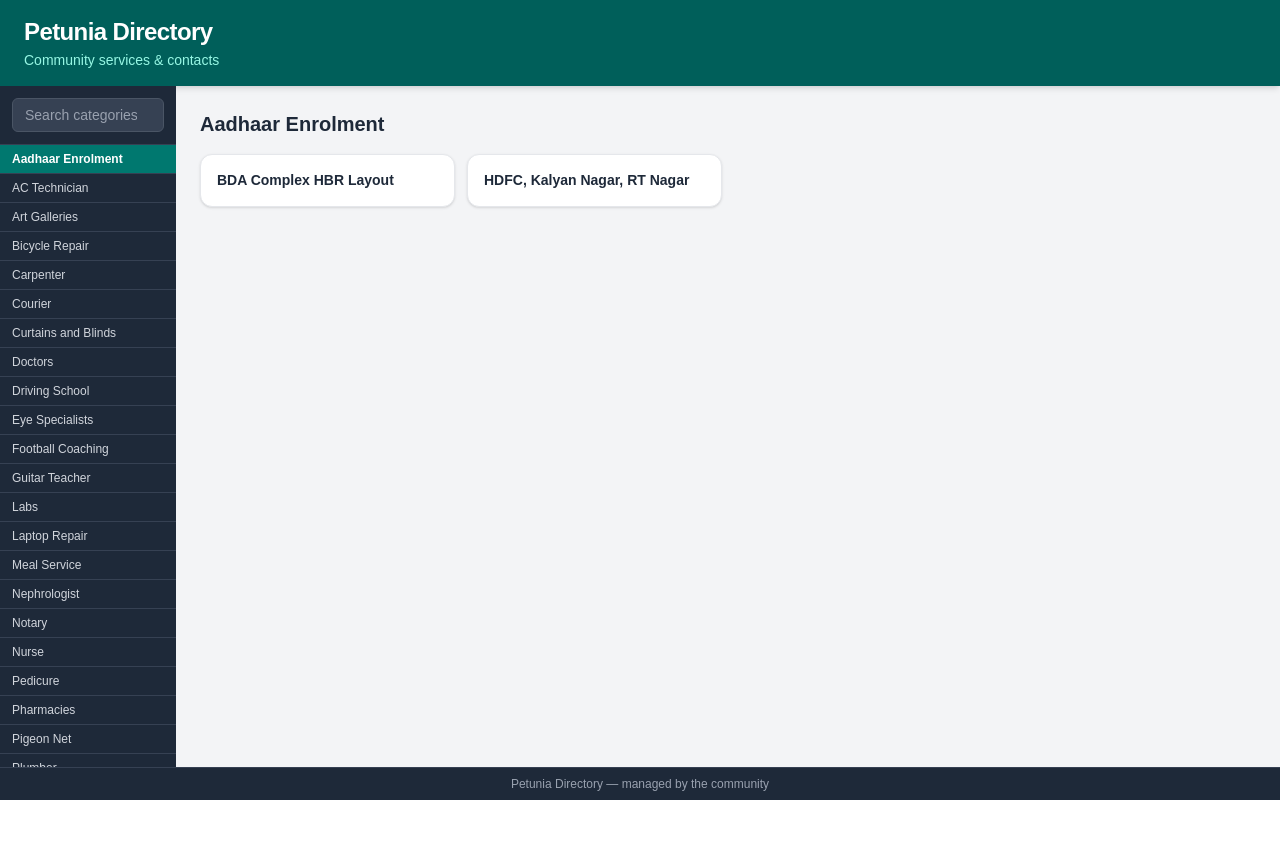
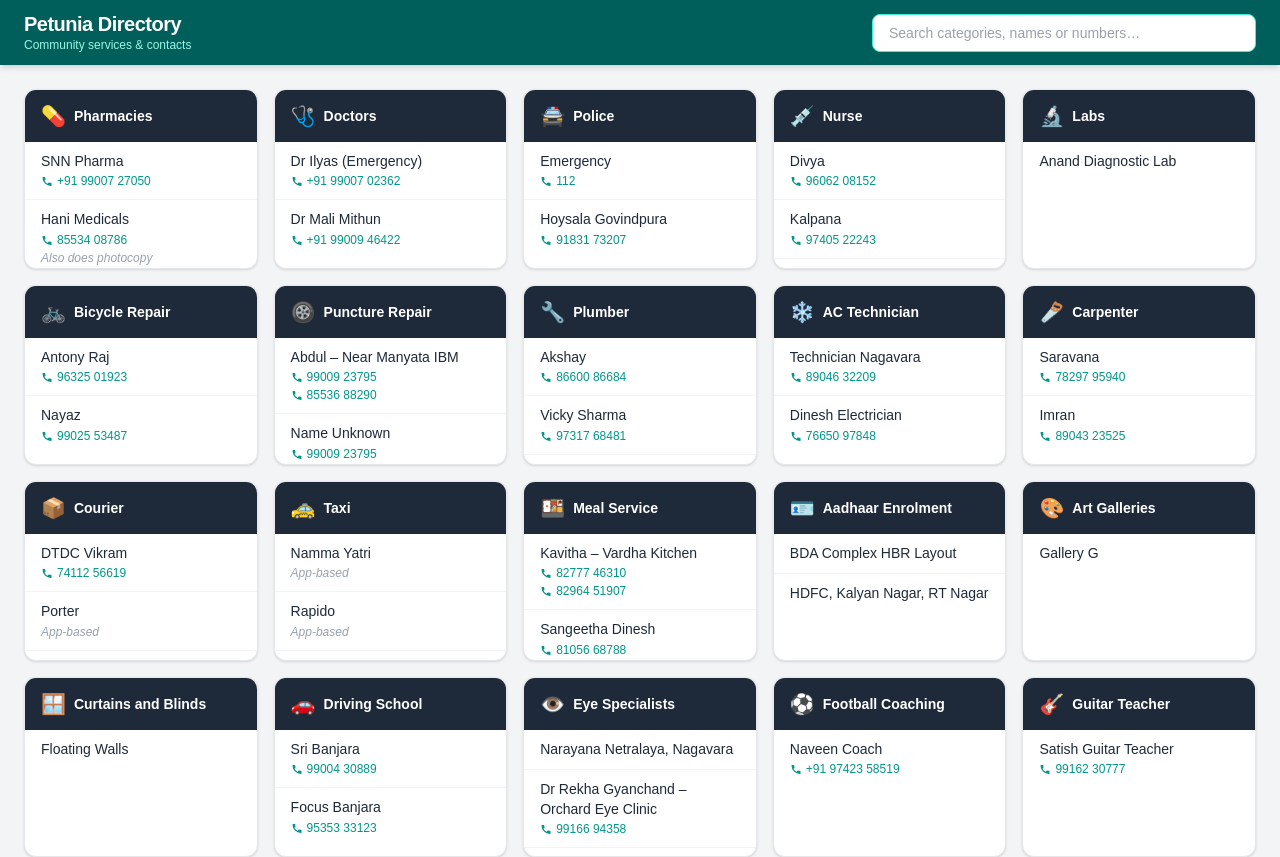
Before and after one commit to nanzwilly/petunia-directory, a Next.js app: page / in a window 1280 px wide. Shown: the top 857 px of the page. Before the commit the page ends 800 px from the top, so only its background shows below. Built offline with nearby package versions, Linux system fonts and the light colour scheme.

Commit message:
Promote card layout to homepage
Co-Authored-By: Claude Opus 4.6 <noreply@anthropic.com>

```diff
--- a/app/page.tsx
+++ b/app/page.tsx
@@ -1,6 +1,6 @@
 "use client";
 
-import { useState } from "react";
+import { useState, useMemo } from "react";
 import directory from "@/data/directory.json";
 
 type Entry = {
@@ -15,6 +15,62 @@ type Category = {
   entries: Entry[];
 };
 
+// Priority categories appear first
+const PRIORITY = [
+  "Pharmacies",
+  "Doctors",
+  "Police",
+  "Nurse",
+  "Labs",
+  "Bicycle Repair",
+  "Puncture Repair",
+  "Plumber",
+  "AC Technician",
+  "Carpenter",
+  "Electrician",
+  "Courier",
+  "Taxi",
+  "Meal Service",
+];
+
+function categoryIcon(category: string): string {
+  const icons: Record<string, string> = {
+    "Aadhaar Enrolment": "🪪",
+    "AC Technician": "❄️",
+    "Art Galleries": "🎨",
+    "Bicycle Repair": "🚲",
+    "Carpenter": "🪚",
+    "Courier": "📦",
+    "Curtains and Blinds": "🪟",
+    "Doctors": "🩺",
+    "Driving School": "🚗",
+    "Eye Specialists": "👁️",
+    "Football Coaching": "⚽",
+    "Guitar Teacher": "🎸",
+    "Labs": "🔬",
+    "Laptop Repair": "💻",
+    "Meal Service": "🍱",
+    "Nephrologist": "🏥",
+    "Notary": "📜",
+    "Nurse": "💉",
+    "Pedicure": "🦶",
+    "Pharmacies": "💊",
+    "Pigeon Net": "🕊️",
+    "Plumber": "🔧",
+    "Police": "🚔",
+    "Photocopy": "🖨️",
+    "Pulmonologist": "🫁",
+    "Puncture Repair": "🛞",
+    "RTO Agent": "📋",
+    "Stationery": "✏️",
+    "Swimming Coach": "🏊",
+    "Taxi": "🚕",
+    "Travel Agency": "✈️",
+    "TV Repair": "📺",
+  };
+  return icons[category] ?? "📌";
+}
+
 function formatPhone(raw: string): string {
   const cleaned = raw.replace(/\s+/g, "");
   if (cleaned.startsWith("+")) return cleaned;
@@ -25,9 +81,9 @@ function PhoneLink({ phone }: { phone: string }) {
   return (
     <a
       href={`tel:${formatPhone(phone)}`}
-      className="inline-flex items-center gap-1 text-teal-700 font-medium hover:underline text-sm"
+      className="inline-flex items-center gap-1 text-teal-600 font-medium hover:underline text-xs"
     >
-      <svg xmlns="http://www.w3.org/2000/svg" className="w-3.5 h-3.5" viewBox="0 0 24 24" fill="currentColor">
+      <svg xmlns="http://www.w3.org/2000/svg" className="w-3 h-3" viewBox="0 0 24 24" fill="currentColor">
         <path d="M6.62 10.79a15.05 15.05 0 006.59 6.59l2.2-2.2a1 1 0 011.01-.24 11.47 11.47 0 003.58.57 1 1 0 011 1V21a1 1 0 01-1 1A17 17 0 013 5a1 1 0 011-1h3.5a1 1 0 011 1 11.47 11.47 0 00.57 3.58 1 1 0 01-.25 1.01l-2.2 2.2z" />
       </svg>
       {phone}
@@ -35,80 +91,89 @@ function PhoneLink({ phone }: { phone: string }) {
   );
 }
 
+function CategoryCard({ category, entries }: { category: string; entries: Entry[] }) {
+  return (
+    <div className="bg-white rounded-xl border border-gray-200 shadow-sm overflow-hidden flex flex-col" style={{ height: "180px" }}>
+      {/* Card header */}
+      <div className="bg-gray-800 px-4 py-3 flex items-center gap-2 flex-shrink-0">
+        <span className="text-xl">{categoryIcon(category)}</span>
+        <h2 className="text-white font-semibold text-sm">{category}</h2>
+      </div>
+      {/* Entries — scrollable */}
+      <div className="divide-y divide-gray-100 overflow-y-auto flex-1">
+        {entries.map((entry, i) => (
+          <div key={i} className="px-4 py-2.5 flex flex-col gap-0.5">
+            <p className="text-gray-800 text-sm font-medium leading-snug">{entry.name}</p>
+            {entry.phone && <PhoneLink phone={entry.phone} />}
+            {entry.phone2 && <PhoneLink phone={entry.phone2} />}
+            {entry.note && <p className="text-xs text-gray-400 italic">{entry.note}</p>}
+          </div>
+        ))}
+      </div>
+    </div>
+  );
+}
+
 export default function Home() {
-  const [selected, setSelected] = useState<Category>(directory[0] as Category);
   const [search, setSearch] = useState("");
 
-  const filtered = directory.filter((c) =>
-    c.category.toLowerCase().includes(search.toLowerCase())
-  );
+  const sorted = useMemo(() => {
+    const data = directory as Category[];
+    const priority = PRIORITY.map((p) => data.find((c) => c.category === p)).filter(Boolean) as Category[];
+    const rest = data.filter((c) => !PRIORITY.includes(c.category));
+    return [...priority, ...rest];
+  }, []);
+
+  const filtered = useMemo(() => {
+    if (!search.trim()) return sorted;
+    const q = search.toLowerCase();
+    return sorted.filter(
+      (c) =>
+        c.category.toLowerCase().includes(q) ||
+        c.entries.some(
+          (e) =>
+            e.name.toLowerCase().includes(q) ||
+            e.phone?.includes(q) ||
+            e.phone2?.includes(q)
+        )
+    );
+  }, [search, sorted]);
 
   return (
-    <div className="flex flex-col h-screen bg-gray-100">
-      {/* Header */}
-      <header className="bg-teal-800 text-white px-6 py-4 shadow-md flex-shrink-0">
-        <h1 className="text-2xl font-bold tracking-tight">Petunia Directory</h1>
-        <p className="text-teal-200 text-sm mt-0.5">Community services &amp; contacts</p>
+    <div className="flex flex-col min-h-screen bg-gray-100">
+      {/* Header with search */}
+      <header className="bg-teal-800 text-white px-6 py-3 shadow-md flex items-center justify-between gap-4">
+        <div>
+          <h1 className="text-xl font-bold tracking-tight leading-tight">Petunia Directory</h1>
+          <p className="text-teal-200 text-xs">Community services &amp; contacts</p>
+        </div>
+        <input
+          type="search"
+          placeholder="Search categories, names or numbers…"
+          value={search}
+          onChange={(e) => setSearch(e.target.value)}
+          className="w-full max-w-sm text-sm px-4 py-2 rounded-lg bg-white border border-teal-300 text-gray-800 placeholder-gray-400 focus:outline-none focus:ring-2 focus:ring-teal-400"
+        />
       </header>
 
-      <div className="flex flex-1 overflow-hidden">
-        {/* Sidebar */}
-        <aside className="w-44 bg-gray-800 flex flex-col flex-shrink-0">
-          <div className="p-3 border-b border-gray-700">
-            <input
-              type="search"
-              placeholder="Search categories…"
-              value={search}
-              onChange={(e) => setSearch(e.target.value)}
-              className="w-full text-sm px-3 py-1.5 rounded-md bg-gray-700 border border-gray-600 text-gray-100 placeholder-gray-400 focus:outline-none focus:ring-2 focus:ring-teal-500"
-            />
-          </div>
-          <nav className="overflow-y-auto flex-1">
+      {/* Cards grid */}
+      <main className="flex-1 p-6">
+        {filtered.length === 0 ? (
+          <p className="text-gray-400 text-center mt-20 text-sm">No results found</p>
+        ) : (
+          <div className="grid gap-4 grid-cols-1 sm:grid-cols-2 md:grid-cols-3 lg:grid-cols-4 xl:grid-cols-5">
             {filtered.map((cat) => (
-              <button
+              <CategoryCard
                 key={cat.category}
-                onClick={() => {
-                  setSelected(cat as Category);
-                  setSearch("");
-                }}
-                className={`w-full text-left px-3 py-1.5 text-xs border-b border-gray-700 transition-colors ${
-                  selected.category === cat.category
-                    ? "bg-teal-700 text-white font-semibold"
-                    : "text-gray-300 hover:bg-gray-700"
-                }`}
-              >
-                {cat.category}
-              </button>
-            ))}
-            {filtered.length === 0 && (
-              <p className="text-gray-500 text-sm px-4 py-6 text-center">No categories found</p>
-            )}
-          </nav>
-        </aside>
-
-        {/* Main content */}
-        <main className="flex-1 overflow-y-auto p-6">
-          <h2 className="text-xl font-bold text-gray-800 mb-4">{selected.category}</h2>
-          <div className="grid gap-3 sm:grid-cols-2 lg:grid-cols-3 xl:grid-cols-4">
-            {(selected.entries as Entry[]).map((entry, i) => (
-              <div
-                key={i}
-                className="bg-white rounded-xl border border-gray-200 shadow-sm p-4 flex flex-col gap-1"
-              >
-                <p className="font-semibold text-gray-800 text-sm leading-snug">{entry.name}</p>
-                {entry.phone && <PhoneLink phone={entry.phone} />}
-                {entry.phone2 && <PhoneLink phone={entry.phone2} />}
-                {entry.note && (
-                  <p className="text-xs text-gray-400 italic">{entry.note}</p>
-                )}
-              </div>
+                category={cat.category}
+                entries={cat.entries}
+              />
             ))}
           </div>
-        </main>
-      </div>
+        )}
+      </main>
 
-      {/* Footer */}
-      <footer className="bg-gray-800 border-t border-gray-700 text-center text-xs text-gray-400 py-2 flex-shrink-0">
+      <footer className="bg-gray-800 border-t border-gray-700 text-center text-xs text-gray-400 py-2">
         Petunia Directory — managed by the community
       </footer>
     </div>
```
